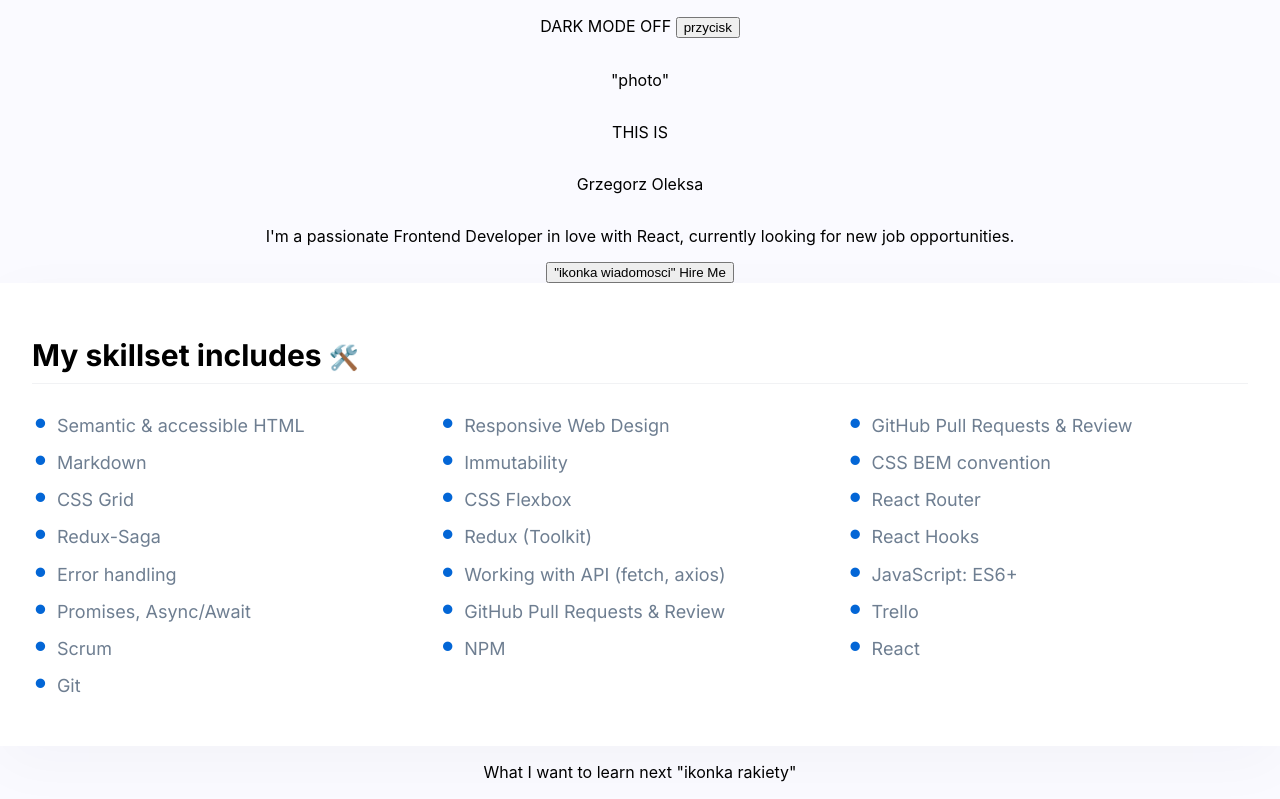
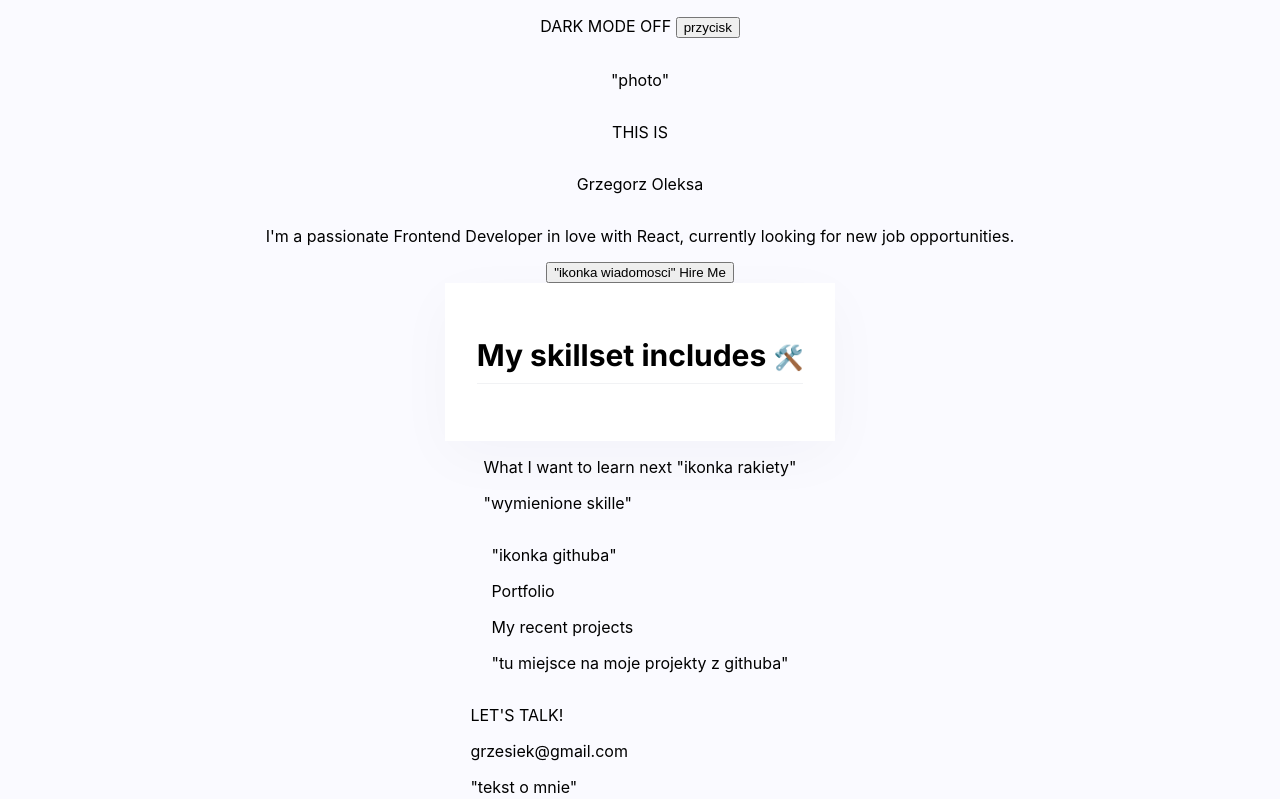
Before and after one commit to oleksaGrzegorz/personal-homepage-in-react, a React (Create React App) app: page / in a window 1280 px wide. Shown: the top 799 px of the page. Built offline with nearby package versions, Linux system fonts and the light colour scheme.

Commit message:
updated Section component

```diff
--- a/src/common/Section/index.js
+++ b/src/common/Section/index.js
@@ -1,32 +1,12 @@
-import { Header, List, ListItem, StyledSection } from "./styled";
+import { Header, StyledSection } from "./styled";
 
 const Section = (props) => (
   <StyledSection>
-    <Header>{props.title}{props.icon}</Header>
-    <List>
-      <ListItem>Semantic & accessible HTML</ListItem>
-      <ListItem>Responsive Web Design</ListItem>
-      <ListItem>GitHub Pull Requests & Review</ListItem>
-      <ListItem>Markdown</ListItem>
-      <ListItem>Immutability</ListItem>
-      <ListItem>CSS BEM convention</ListItem>
-      <ListItem>CSS Grid</ListItem>
-      <ListItem>CSS Flexbox</ListItem>
-      <ListItem>React Router</ListItem>
-      <ListItem>Redux-Saga</ListItem>
-      <ListItem>Redux (Toolkit)</ListItem>
-      <ListItem>React Hooks</ListItem>
-      <ListItem>Error handling</ListItem>
-      <ListItem>Working with API (fetch, axios)</ListItem>
-      <ListItem>JavaScript: ES6+</ListItem>
-      <ListItem>Promises, Async/Await</ListItem>
-      <ListItem>GitHub Pull Requests & Review</ListItem>
-      <ListItem>Trello</ListItem>
-      <ListItem>Scrum</ListItem>
-      <ListItem>NPM</ListItem>
-      <ListItem>React</ListItem>
-      <ListItem>Git</ListItem>
-    </List>
+    <Header>
+      {props.title}
+      {props.icon}
+    </Header>
+    {props.body}
   </StyledSection>
 );
 
```
